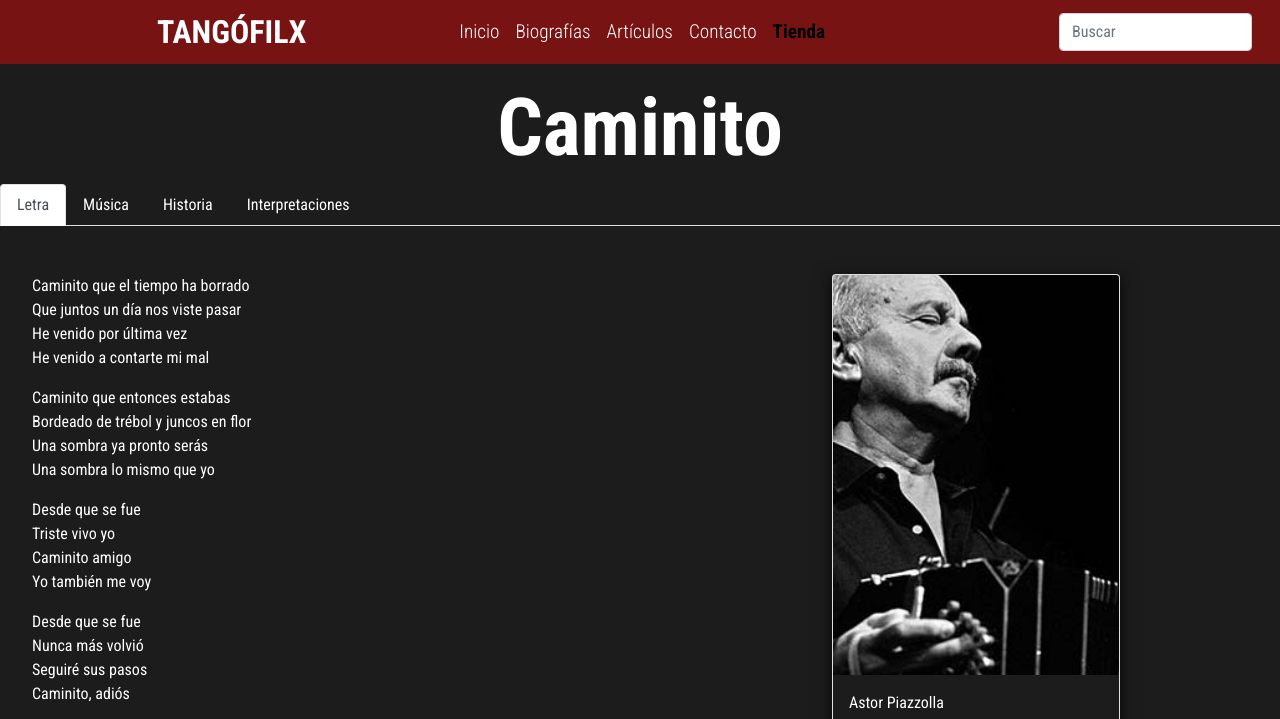
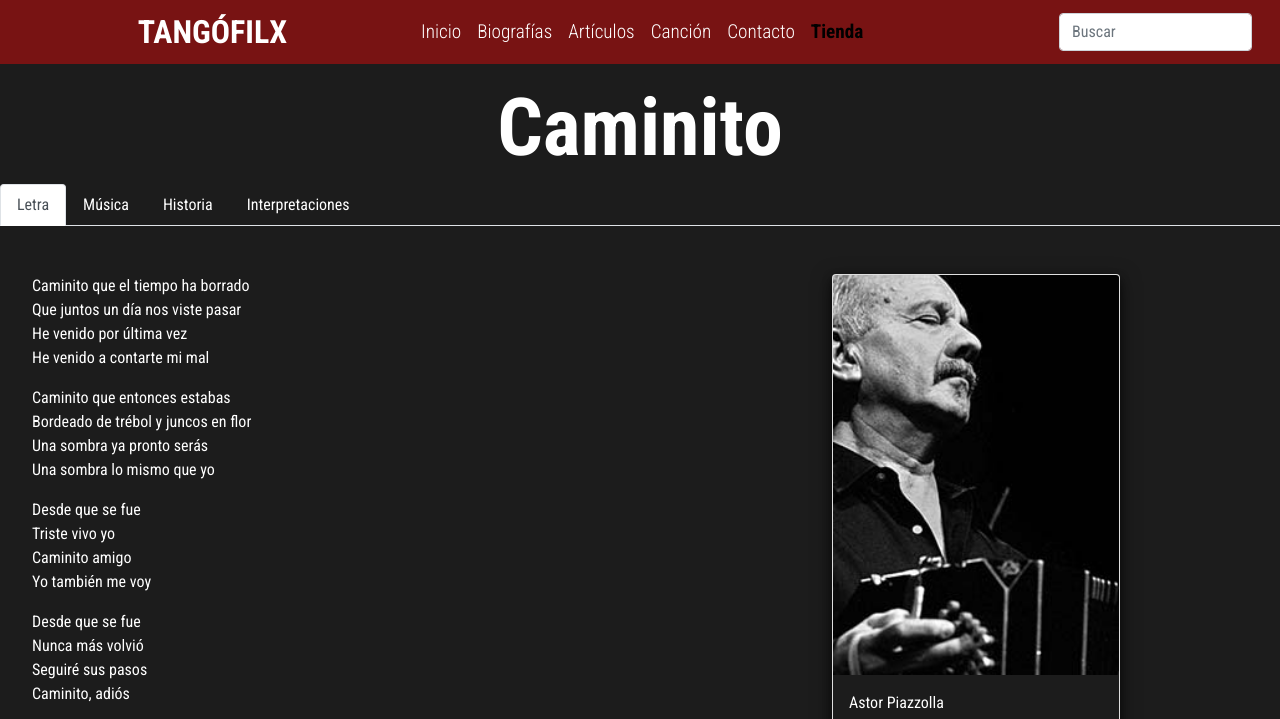
Before and after one commit to Eternialis/Tangofilx, a plain HTML site: page canciones.html in a window 1280 px wide. Shown: the top 719 px of the page. Drawn offline with nearby package versions, Linux system fonts and the light colour scheme.

Commit message:
correccion de link de canciones

```diff
--- a/canciones.html
+++ b/canciones.html
@@ -34,6 +34,9 @@
           </li>
           <li class="nav-item">
             <a class="nav-link navbar__link" aria-current="page" href="./index.html#tituloArt">Artículos</a>
+          </li>
+          <li class="nav-item">
+            <a class="nav-link navbar__link" aria-current="page" href="./canciones.html">Canción</a>
           </li>
           <li class="nav-item">
             <a class="nav-link navbar__link" aria-current="page" href="./index.html#contacto">Contacto</a>
```
